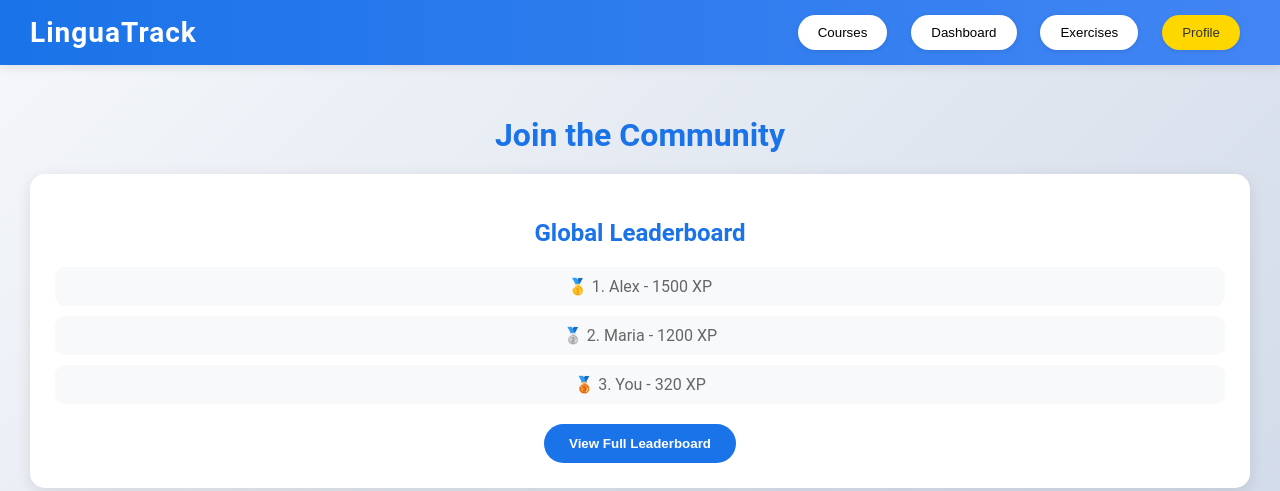
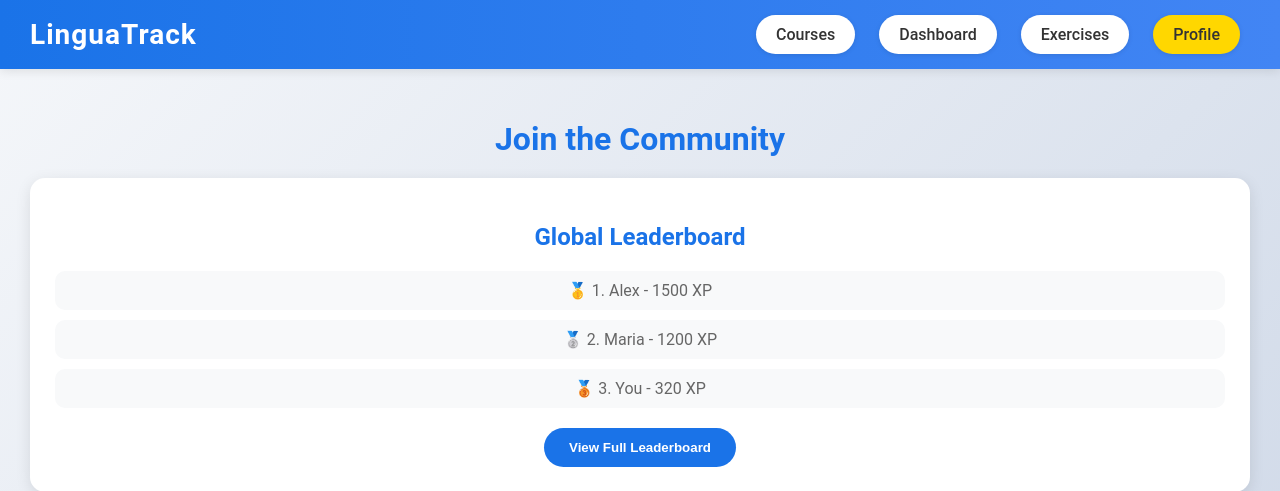
Before and after one commit to raunakchhabra/CITS5505-MastersGroup-66, a Flask app: page /community in a window 1280 px wide. Shown: the top 491 px of the page. Run offline with Flask 3, Linux system fonts and the light colour scheme.

Commit message:
profile/community/exercise html and css

```diff
--- a/app/static/css/community.css
+++ b/app/static/css/community.css
@@ -22,9 +22,9 @@ header {
     letter-spacing: 1px;
 }
 
-nav .nav-btn {
+nav a.nav-btn {
     background: #ffffff;
-    border: none;
+    border: none; /* Remove default button border */
     padding: 10px 20px;
     margin: 0 10px;
     border-radius: 25px;
@@ -32,20 +32,26 @@ nav .nav-btn {
     font-weight: 500;
     transition: all 0.3s ease;
     box-shadow: 0 1px 5px rgba(0, 0, 0, 0.1);
+    text-decoration: none; /* Remove default link underline */
+    color: inherit; /* Inherit text color from parent */
+    display: inline-block; /* Allows padding and margin to work correctly */
 }
 
-nav .nav-btn:hover {
+nav a.nav-btn:hover {
     background: #e8f0fe;
     transform: translateY(-2px);
+    text-decoration: none; /* Ensure no underline on hover */
 }
 
-nav .profile-btn {
+nav a.profile-btn {
     background: #ffd700;
     color: #333;
+    text-decoration: none; /* Remove default link underline */
 }
 
-nav .profile-btn:hover {
+nav a.profile-btn:hover {
     background: #ffca28;
+    text-decoration: none; /* Ensure no underline on hover */
 }
 
 main {
--- a/app/templates/community.html
+++ b/app/templates/community.html
@@ -49,10 +49,10 @@
     <header>
         <div class="logo">LinguaTrack</div>
         <nav>
-            <button class="nav-btn">Courses</button>
-            <button class="nav-btn">Dashboard</button>
-            <button class="nav-btn">Exercises</button>
-            <button class="nav-btn profile-btn">Profile</button>
+            <a class="nav-btn" href="{{ url_for('main.courses') }}">Courses</a>
+            <a class="nav-btn" href="{{ url_for('main.dashboard') }}">Dashboard</a>
+            <a class="nav-btn" href="{{ url_for('main.exercises') }}">Exercises</a>
+            <a class="nav-btn profile-btn" href="{{ url_for('main.profile') }}">Profile</a>
         </nav>
     </header>
     <main>
```
Also changed, not shown: app/static/css/exercises.css (+11 -6 lines), app/static/css/profile.css (+11 -5 lines), app/templates/exercises.html (+4 -4 lines), app/templates/profile.html (+4 -4 lines).
